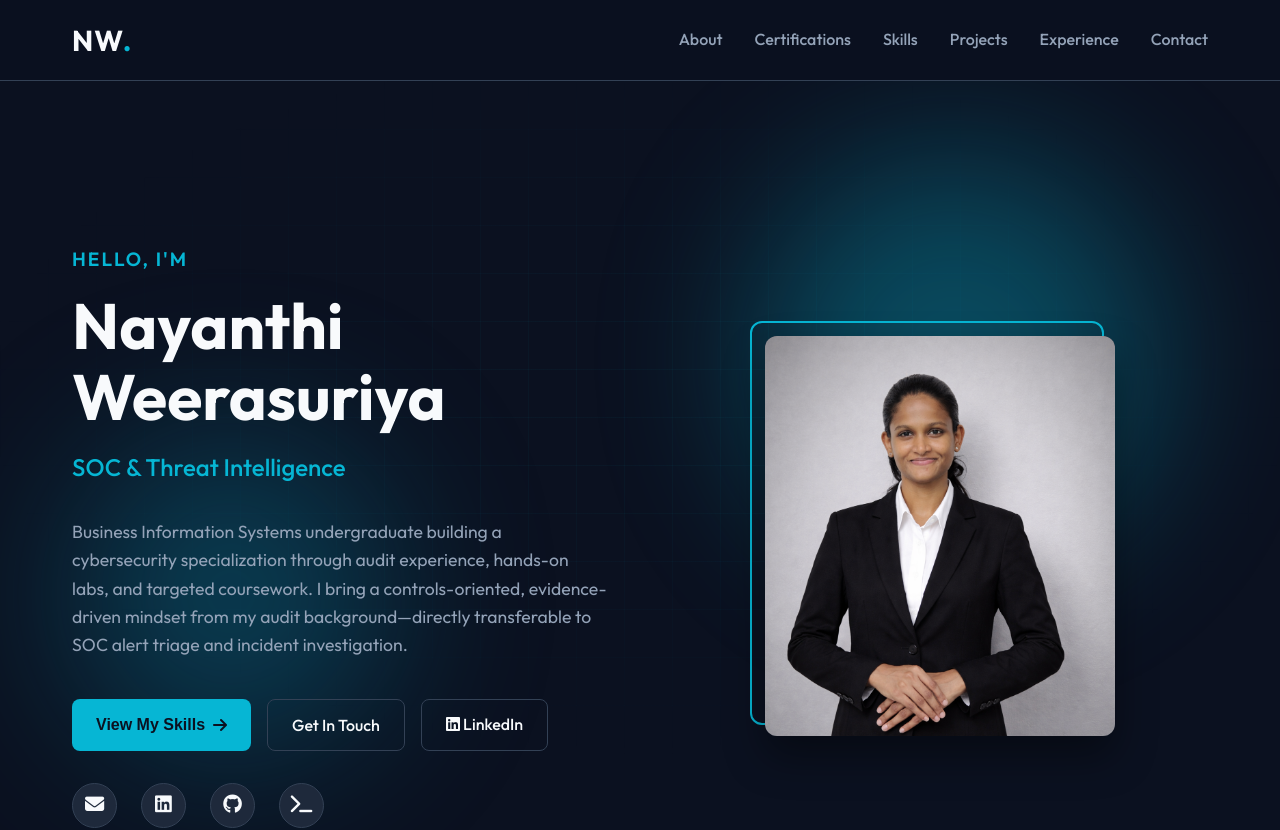
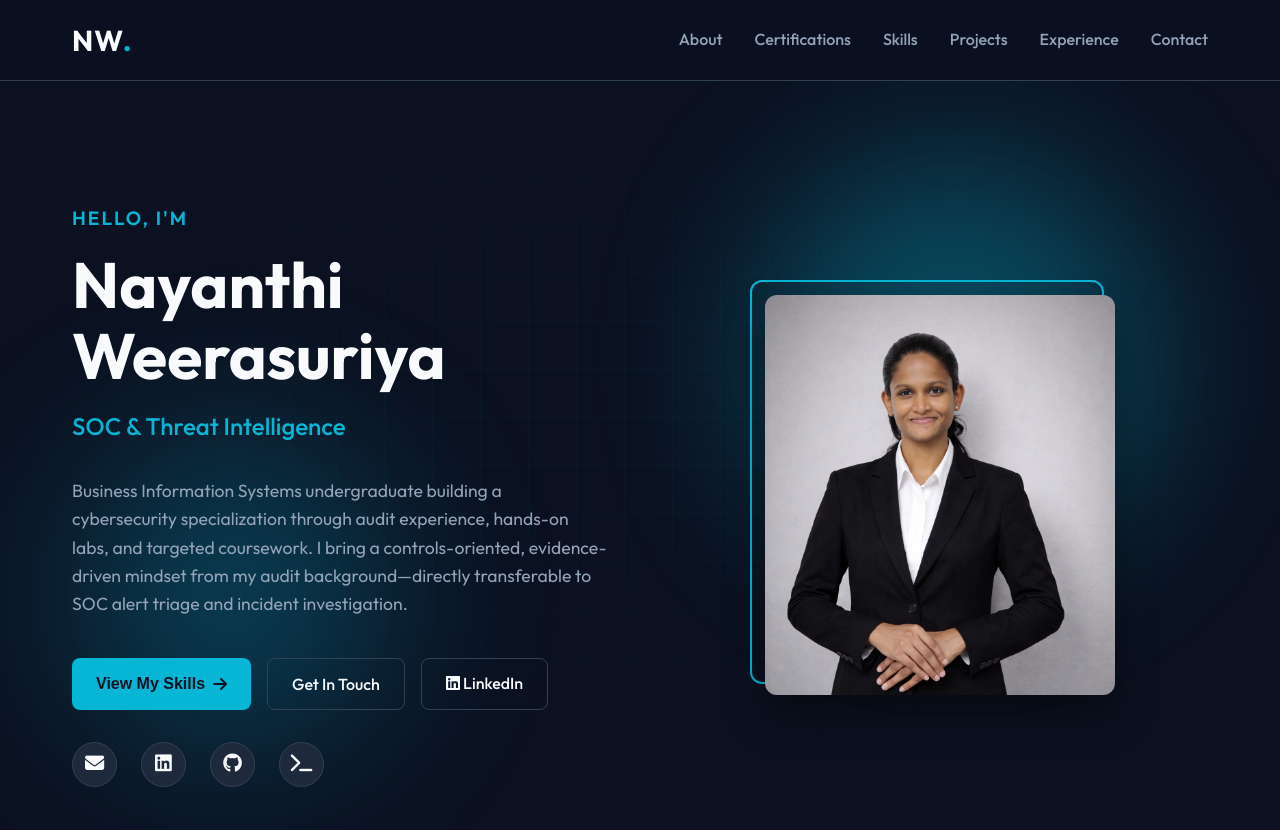
Before and after one commit to Nayanthi-Weerasuriya/portfolio, a Next.js app: page / in a window 1280 px wide. Shown: the top 830 px of the page. Built offline with nearby package versions, Linux system fonts and the light colour scheme; no server answers.

Commit message:
Add files via upload

```diff
--- a/app/globals.css
+++ b/app/globals.css
@@ -169,7 +169,7 @@ header {
     min-height: 100vh;
     display: flex;
     align-items: center;
-    padding-top: 110px;
+    padding-top: 28px;
     overflow: hidden;
 }
 
```
